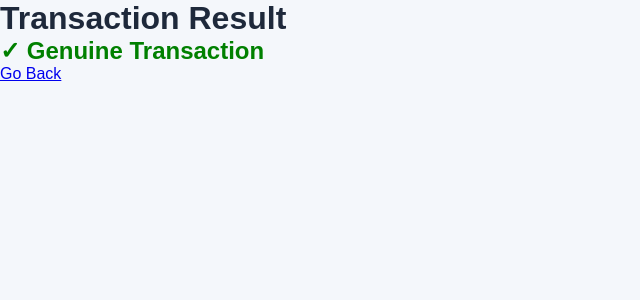
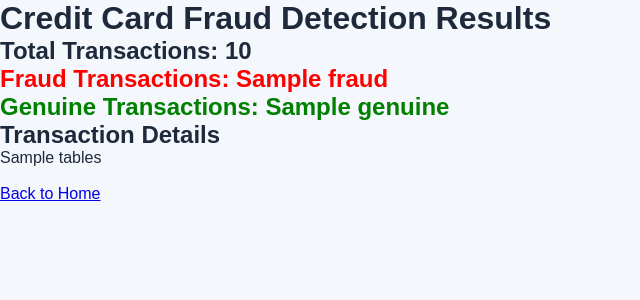
Before and after one commit to rajshrijadhao/credit-card-fraud-detection, a Flask app: template templates/result.html in a window 1280 px wide. Shown: the top 300 px of the page, without its empty margins (0-640 px from the left). Run offline with Flask 3, Linux system fonts and the light colour scheme; the template is opened without the code that fills it: most values are stand-ins (such as "Sample title", 1, 10 or a date in 2020); parts of the project's set-up code (start-up, migrations or seed data) failed here and were passed over.

Commit message:
Update result page

```diff
--- a/templates/result.html
+++ b/templates/result.html
@@ -1,20 +1,30 @@
 <!DOCTYPE html>
-<html>
+<html lang="en">
 <head>
-    <title>Fraud Detection Result</title>
+    <meta charset="UTF-8">
+    <title>Fraud Detection Results</title>
     <link rel="stylesheet" href="{{ url_for('static', filename='style.css') }}">
 </head>
 <body>
+
     <div class="container">
-        <h1>Transaction Result</h1>
+        <h1>Credit Card Fraud Detection Results</h1>
 
-        {% if prediction == 1 %}
-            <h2 style="color:red;">⚠ Fraud Transaction Detected!</h2>
-        {% else %}
-            <h2 style="color:green;">✓ Genuine Transaction</h2>
-        {% endif %}
+        <h2>Total Transactions: {{ total }}</h2>
 
-        <a href="/">Go Back</a>
+        <h2 style="color:red;">Fraud Transactions: {{ fraud }}</h2>
+
+        <h2 style="color:green;">Genuine Transactions: {{ genuine }}</h2>
+
+        <h2>Transaction Details</h2>
+
+        <div>
+            {{ tables | safe }}
+        </div>
+
+        <br>
+        <a href="/">Back to Home</a>
     </div>
+
 </body>
 </html>
```
